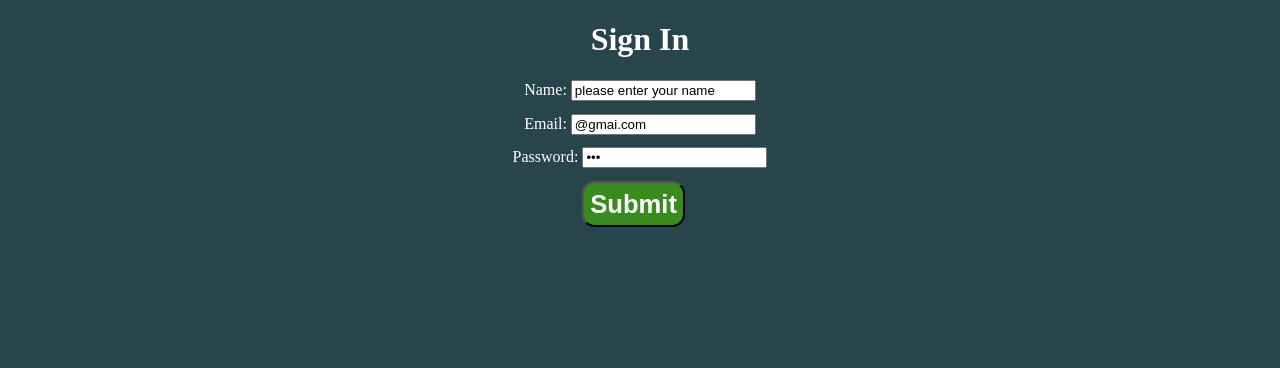
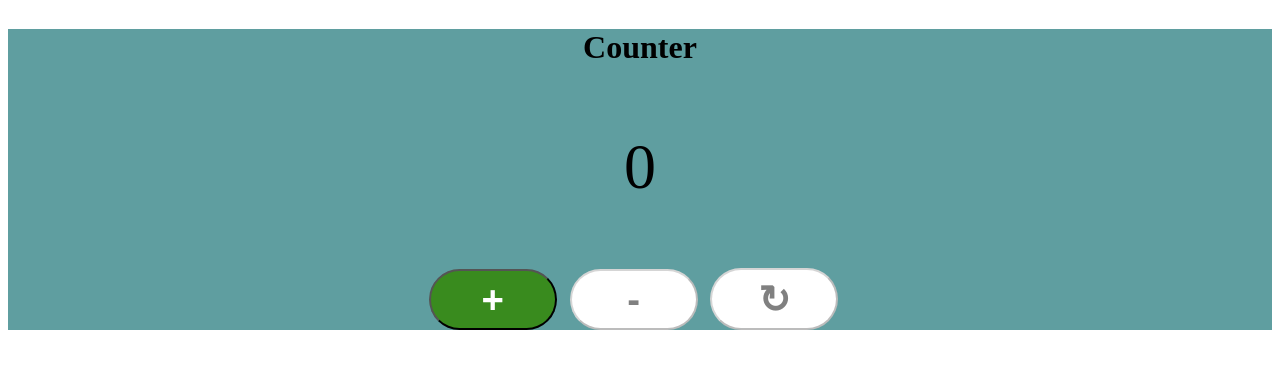
Before and after one commit to SazinSamin/ReactJs, a React (Create React App) app: page / in a window 1280 px wide. Shown: the top 368 px of the page. Built offline with nearby package versions, Linux system fonts and the light colour scheme.

Commit message:
Counter app example

```diff
--- a/public/style.css
+++ b/public/style.css
@@ -1,22 +1,28 @@
 body{
-    background-color: rgb(40, 69, 76);
-    color: white;
+    align-items: center;
+    align-content: center;
+}
+
+.main{
+    background-color: cadetblue;
+    align-items: center;
     text-align: center;
 }
 
 button {
     background-color: rgb(57, 139, 30);
     color: white;
-    font-size: 2vw;
+    font-size: 3vw;
     font-weight: bold;
-    border-radius: 1vw;
+    border-radius: 50vw;
     margin-right: 1vw;
     padding: 0.5vw;
+    width: 10vw;
 }
 
 button:disabled {
     background-color: white;
-    color: black;
+    color: grey;
 }
 
 p{
--- a/src/App.js
+++ b/src/App.js
@@ -1,7 +1,7 @@
-import Form from "./Form"
+import Counter from "./Counter"
 
 export default function App() {
     return <div>
-        <Form />
+        <Counter />
     </div>
 }
--- /dev/null
+++ b/src/Counter/index.js
@@ -0,0 +1,33 @@
+import React, {useState } from "react";
+
+export default function Counter() {
+  const [counter, setCounter] = useState(0);
+
+  const increment = () => {
+    setCounter((prevCount) => prevCount + 1);
+  };
+
+  const decrement = () => {
+    setCounter((prevCount) => prevCount - 1);
+  };
+
+  const handleReset = () => {
+    setCounter(0);
+  };
+
+  return (
+    <div className="main">
+      <h1>Counter</h1>
+      <p>{counter}</p>
+      <button onClick={increment} disabled={counter >= 5 ? true : false}>
+        +
+      </button>
+      <button onClick={decrement} disabled={counter <= 0 ? true : false}>
+        -
+      </button>
+      <button onClick={handleReset} disabled={counter == 0 ? true : false}>
+        ↻
+      </button>
+    </div>
+  );
+}
--- a/src/Form/index.js
+++ /dev/null
@@ -1,59 +0,0 @@
-import React, { Component, useState } from "react";
-
-export default function Form() {
-  const [user, setUser] = useState({
-    name: "please enter your name",
-    email: "@gmai.com",
-    password: "***",
-  });
-
-  const handleChanage = (e) => {
-    setUser({ ...user, [e.target.name]: e.target.value });
-  };
-
-  const handleSubmit = (e) => {
-    console.log(user);
-    e.preventDefault();
-  };
-
-  return (
-    <div>
-      <h1>Sign In</h1>
-      <form action="" onClick={handleSubmit}>
-        <div>
-          <label>Name: </label>
-          <input
-            type="text"
-            name="name"
-            id="name"
-            value={user.name}
-            onChange={handleChanage}
-          ></input>
-        </div>
-        <div>
-          <label>Email: </label>
-          <input
-            type="email"
-            name="email"
-            id="email"
-            value={user.email}
-            onChange={handleChanage}
-          ></input>
-        </div>
-        <div>
-          <label>Password: </label>
-          <input
-            type="password"
-            name="password"
-            id="password"
-            value={user.password}
-            onChange={handleChanage}
-          ></input>
-        </div>
-        <div>
-          <button>Submit</button>
-        </div>
-      </form>
-    </div>
-  );
-}
```
Also changed, not shown: 1 other file (tests, documents, lock files or other folders).
